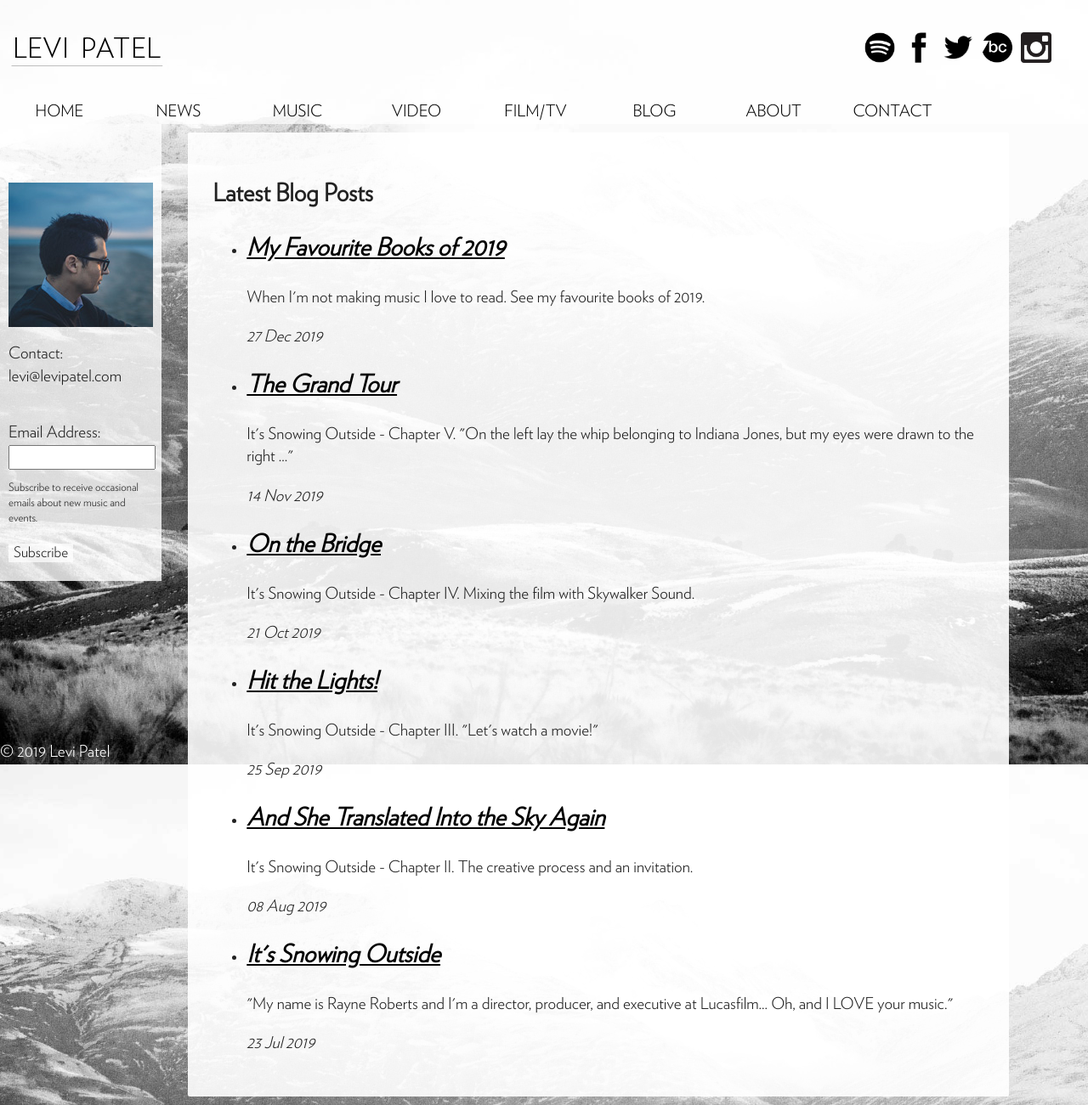
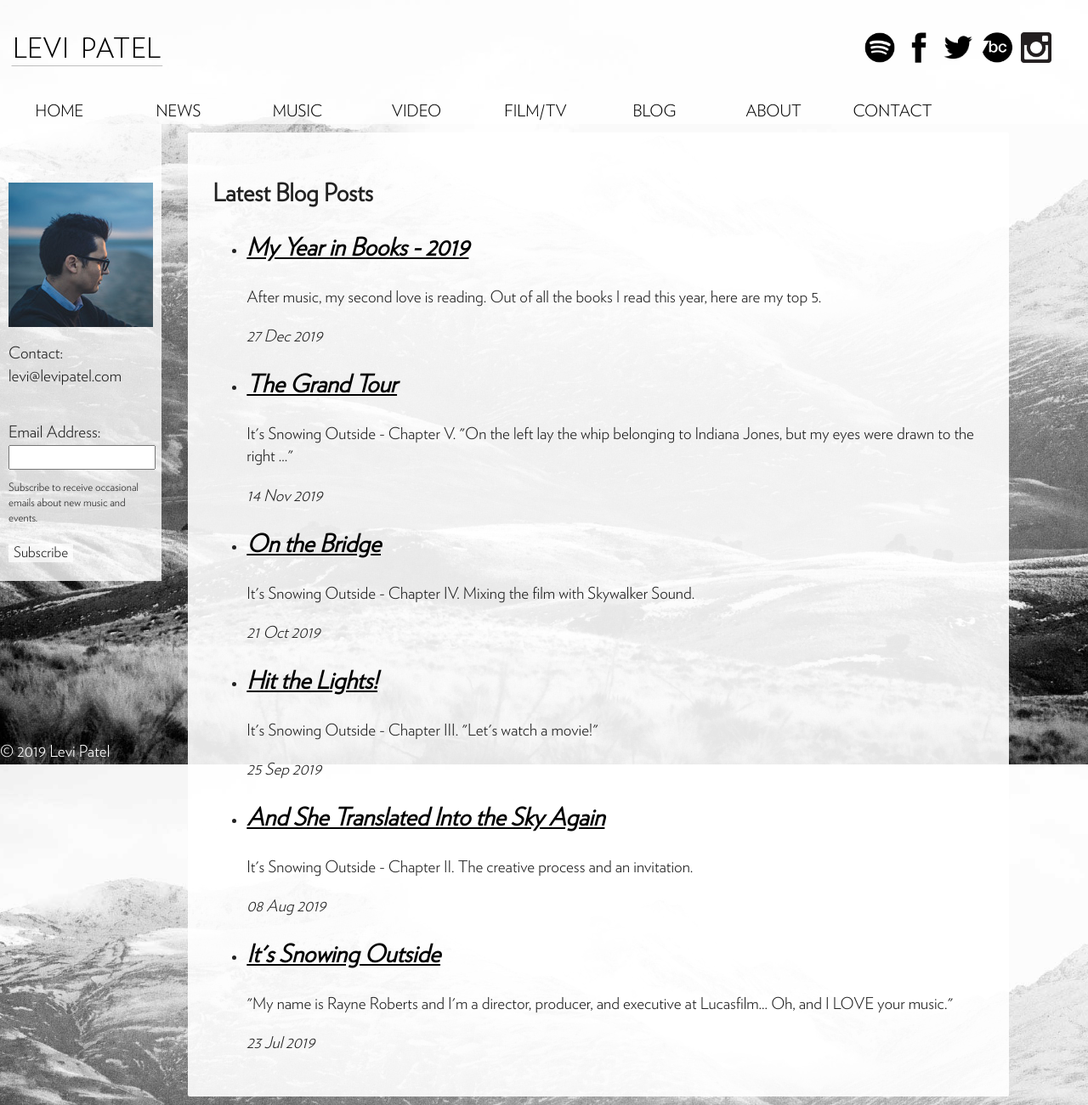
Before and after one commit to levipatel/music, a Jekyll site: the page built from blog.html, in a window 1280 px wide. Shown: the whole page at 85% size. Built offline with Jekyll 4.4.1, drawn with Linux system fonts in a browser that asks for light colours.

Commit message:
Adjusted book blog post title

```diff
--- a/_posts/2019-12-27-Favourite-books-of-2019.md
+++ b/_posts/2019-12-27-Favourite-books-of-2019.md
@@ -1,9 +1,9 @@
 ---
 layout: post
-title: My Favourite Books of 2019
+title: My Year in Books - 2019
 categories: [blog]
 tags: [Personal Interest, Books]
-preview: When I'm not making music I love to read. See my favourite books of 2019.
+preview: After music, my second love is reading. Out of all the books I read this year, here are my top 5.
 ---
 
 After music, my second love is reading. Out of all the books I read this year, here are my top 5.
```
Also changed, not shown: 2 other files.
